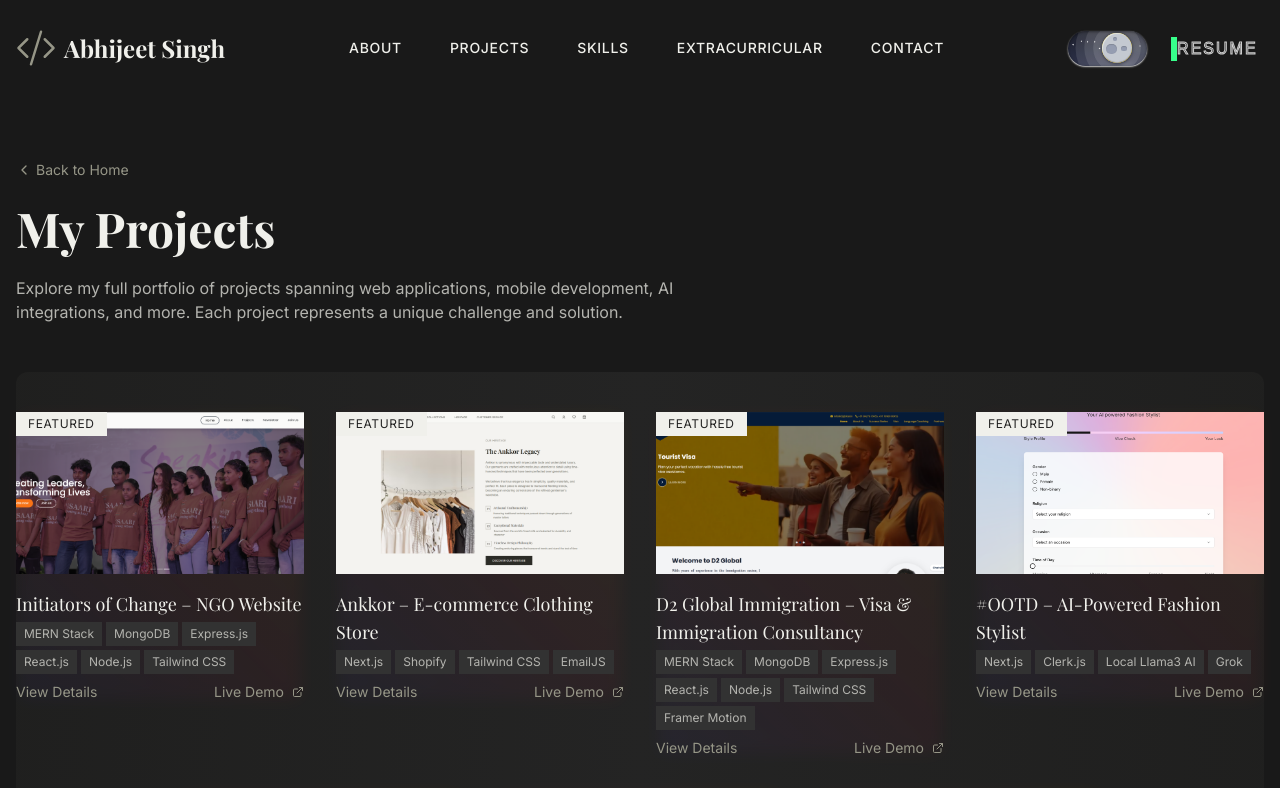
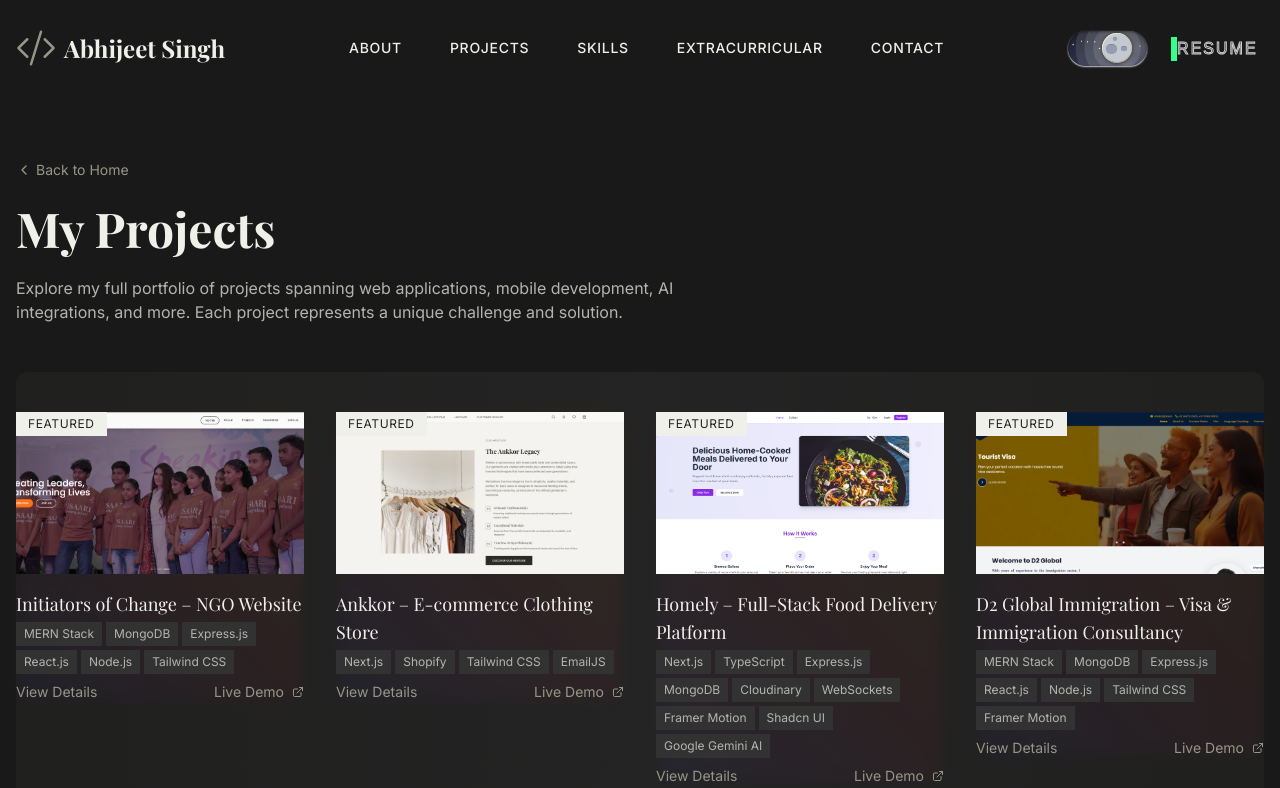
Before and after one commit to abhijeets54/portfolio, a Next.js app: page /projects in a window 1280 px wide. Shown: the top 788 px of the page. Built offline with nearby package versions, Linux system fonts and the light colour scheme; a web font is replaced by a local one.

Commit message:
added homely

```diff
--- a/src/app/page.tsx
+++ b/src/app/page.tsx
@@ -76,6 +76,16 @@ const projects = [
     tags: ['Next.js', 'Shopify', 'Tailwind CSS', 'EmailJS'],
     liveUrl: 'https://ankkorformals.vercel.app/',
     featured: true,
+  },
+  {
+    id: 'homely',
+    title: 'Homely – Full-Stack Food Delivery Platform',
+    description: 'A comprehensive full-stack food delivery platform enabling customers to order from local sellers, track deliveries, and analyze nutrition, with robust admin and seller dashboards.',
+    image: '/homely.png',
+    tags: ['Next.js', 'TypeScript', 'Express.js', 'MongoDB', 'Cloudinary', 'WebSockets', 'Framer Motion', 'Shadcn UI', 'Google Gemini AI'],
+    liveUrl: 'https://homely-frontend-opal.vercel.app',
+    featured: true,
+    category: 'Full Stack',
   },
   {
     id: 'd2-global-immigration',
--- a/src/app/project/[id]/page.tsx
+++ b/src/app/project/[id]/page.tsx
@@ -97,6 +97,52 @@ const projectsData = [
     ],
     date: 'March 2023',
     duration: '2 months',
+  },
+  {
+    id: 'homely',
+    title: 'Homely – Full-Stack Food Delivery Platform',
+    description: 'A comprehensive full-stack food delivery platform enabling customers to order from local sellers, track deliveries, and analyze nutrition.',
+    fullDescription: `
+      A comprehensive full-stack food delivery platform enabling customers to order from local sellers, track deliveries, and analyze nutrition, with robust admin and seller dashboards.
+
+      The application features multiple user roles (customer, seller, delivery partner) with secure authentication, real-time order tracking and chat using WebSockets, and a comprehensive seller dashboard for menu, order, and payment management. It integrates Cloudinary for image uploads and optimization, and includes an advanced Nutrition Analyzer powered by Google Gemini AI that provides detailed nutritional information for dishes. The UI is interactive and animated using Framer Motion and Shadcn UI components, ensuring a mobile-responsive and accessible design. The backend provides RESTful APIs for robust operations, including payment and refund management, while an admin dashboard offers analytics and reporting.
+
+      This project demonstrates my ability to create complex, full-stack applications with multiple user roles, real-time features, and AI integrations.
+    `,
+    image: '/homely.png',
+    tags: ['Next.js', 'TypeScript', 'Express.js', 'MongoDB', 'Cloudinary', 'WebSockets', 'Framer Motion', 'Shadcn UI', 'Google Gemini AI'],
+    liveUrl: 'https://homely-frontend-opal.vercel.app',
+    featured: true,
+    category: 'Full Stack',
+    goals: [
+      'Create a comprehensive food delivery platform with multiple user roles',
+      'Implement real-time order tracking and communication',
+      'Develop robust seller and admin dashboards',
+      'Integrate AI-powered nutrition analysis',
+      'Ensure secure payment and refund processing'
+    ],
+    technologies: {
+      frontend: ['Next.js', 'TypeScript', 'Tailwind CSS', 'Framer Motion', 'Shadcn UI'],
+      backend: ['Express.js', 'MongoDB', 'WebSockets', 'REST APIs'],
+      deployment: ['Vercel', 'Render'],
+      other: ['Cloudinary', 'Google Gemini AI', 'Payment Processing', 'Authentication'],
+    },
+    challenges: [
+      'Managing complex state across multiple user roles and permissions',
+      'Implementing real-time communication and order tracking',
+      'Creating an AI-powered nutrition analyzer with conversational capabilities',
+      'Ensuring secure image uploads and optimization',
+      'Building a comprehensive seller dashboard with analytics'
+    ],
+    results: [
+      'Multi-role platform supporting customers, sellers, and delivery partners',
+      'Real-time order tracking and communication using WebSockets',
+      'AI-powered nutrition analysis with Google Gemini integration',
+      'Comprehensive seller dashboard for menu and order management',
+      'Secure payment processing and refund management'
+    ],
+    date: 'April 2024',
+    duration: '3 months',
   },
   {
     id: 'd2-global-immigration',
--- a/src/app/projects/page.tsx
+++ b/src/app/projects/page.tsx
@@ -72,6 +72,16 @@ const allProjects = [
     liveUrl: 'https://ankkor.in/',
     featured: true,
     category: 'E-commerce',
+  },
+  {
+    id: 'homely',
+    title: 'Homely – Full-Stack Food Delivery Platform',
+    description: 'A comprehensive full-stack food delivery platform enabling customers to order from local sellers, track deliveries, and analyze nutrition, with robust admin and seller dashboards. Features include customer, seller, and delivery partner roles with secure authentication, real-time order tracking and chat using WebSockets, seller dashboard for menu, order, and payment management, Cloudinary integration for image uploads and optimization, advanced Nutrition Analyzer powered by Google Gemini AI, interactive, animated UI with Framer Motion and Shadcn UI, mobile responsive and accessible design, RESTful API for robust backend operations, payment and refund management for sellers and customers, and admin analytics and reporting dashboard.',
+    image: '/homely.png',
+    tags: ['Next.js', 'TypeScript', 'Express.js', 'MongoDB', 'Cloudinary', 'WebSockets', 'Framer Motion', 'Shadcn UI', 'Google Gemini AI'],
+    liveUrl: 'https://homely-frontend-opal.vercel.app',
+    featured: true,
+    category: 'Full Stack',
   },
   {
     id: 'd2-global-immigration',
```
Also changed, not shown: public/homely.png (added), 1 other file (tests, documents, lock files or other folders).
